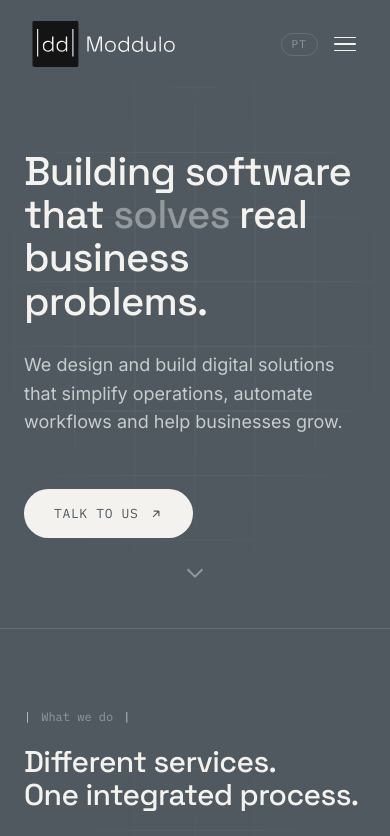
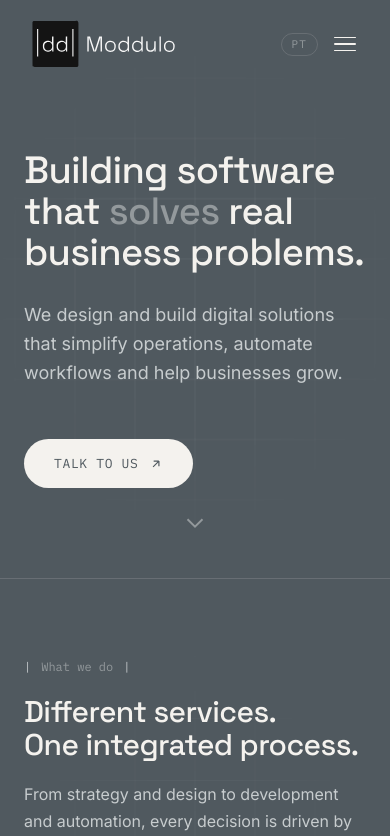
Before and after one commit to gabrielrmello1997/moddulo, a Next.js app: page / in a window 390 px wide. Shown: the top 836 px of the page. Built offline with nearby package versions, Linux system fonts and the light colour scheme.

Commit message:
Adjusted hero title size in mobile

```diff
--- a/app/globals.css
+++ b/app/globals.css
@@ -201,7 +201,7 @@ footer .wrap {
 
 
 .hero h1 {
-  font-size: clamp(40px, 6.4vw, 90px);
+  font-size: clamp(38px, 6.4vw, 90px);
   max-width: 16ch;
   color: var(--ink);
 }
@@ -864,6 +864,8 @@ footer .wrap {
   text-transform: uppercase;
   color: var(--ink-dim);
   padding: 16px 0;
+  align-self: flex-start;
+  width: 80px;
   border-bottom: 1px solid var(--line);
   transition: color 0.25s var(--ease);
 }
```
